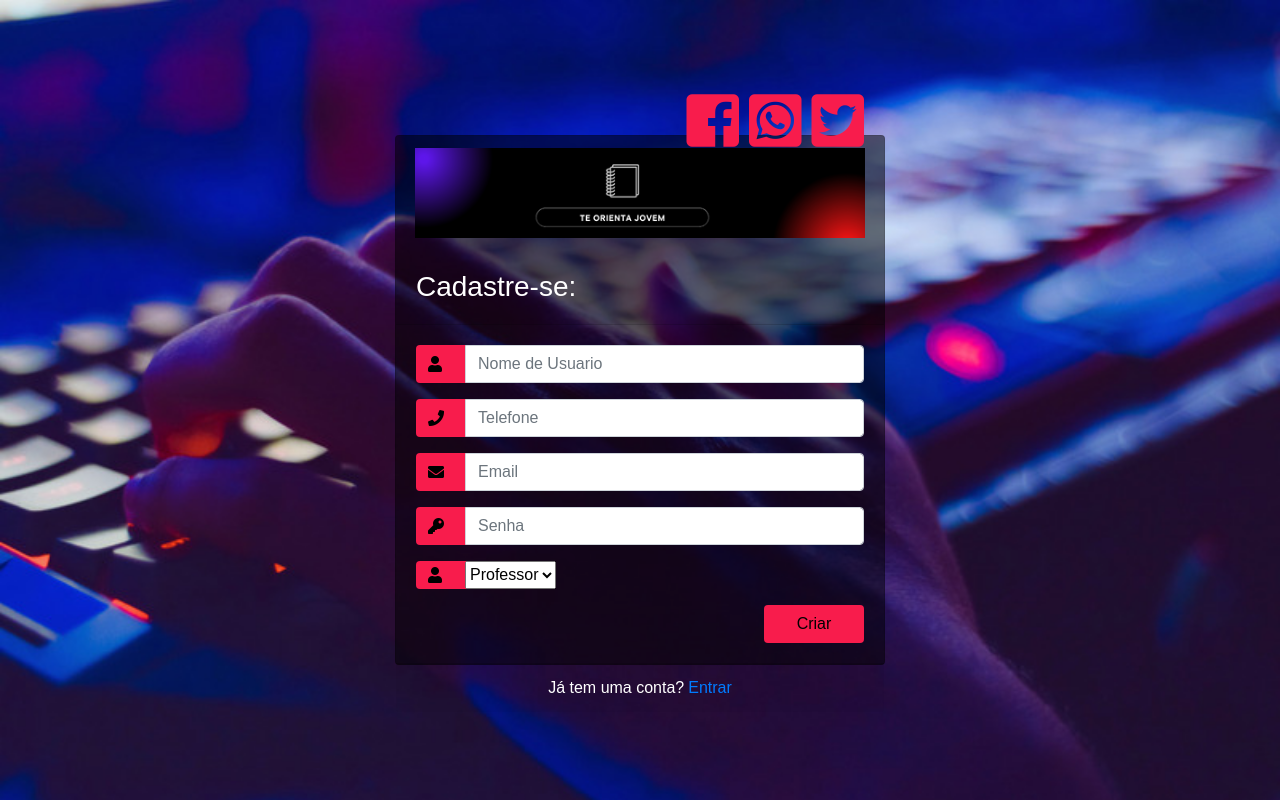
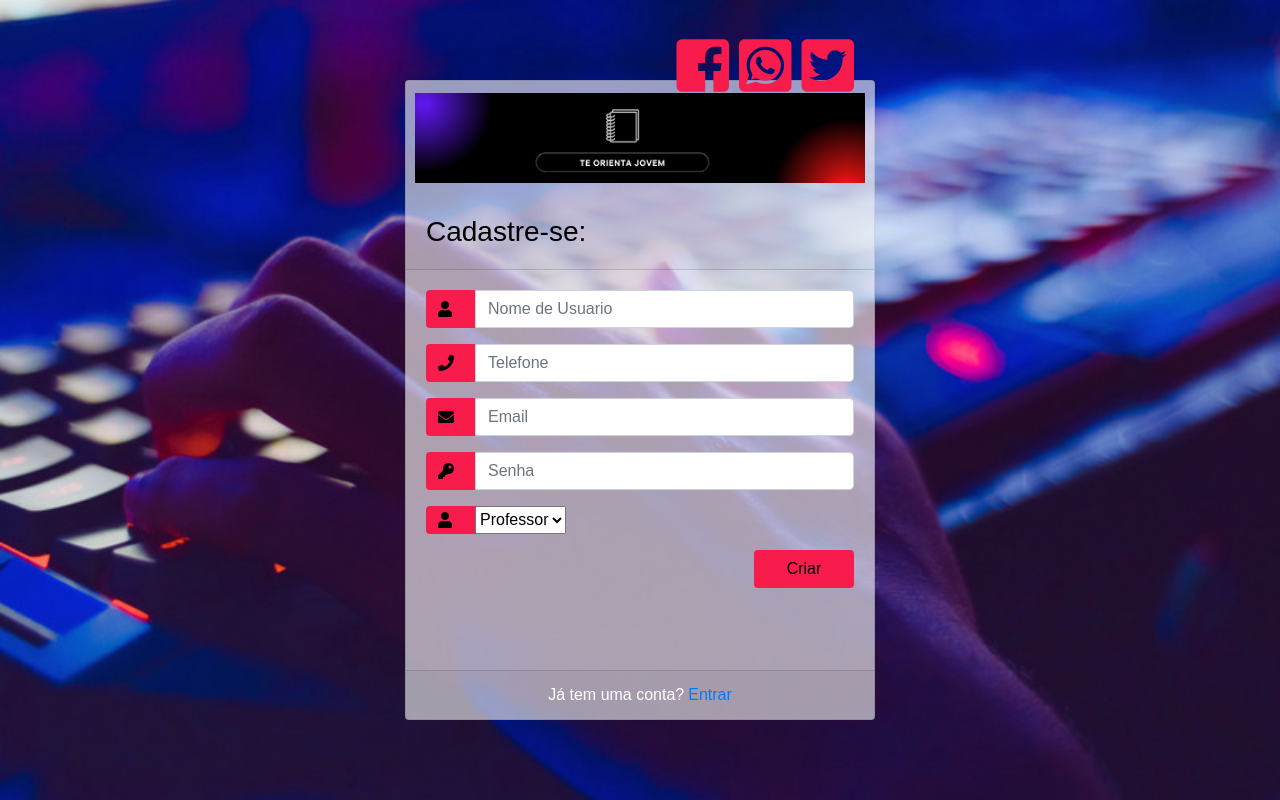
Before and after one commit to lucodest/te_orienta_jovem, a PHP site: page /cadastro.php in a window 1280 px wide. Run offline with PHP 8.4, Linux system fonts and the light colour scheme; some libraries are stand-ins or nearby versions; some web fonts are replaced.

Commit message:
Update estilo_cadastro.css

```diff
--- a/estilo_cadastro.css
+++ b/estilo_cadastro.css
@@ -16,11 +16,11 @@ align-content: center;
 }
 
 .card{
-height: 530px;
+height: 640px;
 margin-top: auto;
 margin-bottom: auto;
-width: 490px;
-background-color: rgba(0, 0, 0, 0.5) !important;
+width: 470px;
+background-color: rgba(255, 255, 255, 0.616) !important;
 }
 
 .social_icon span{
@@ -40,7 +40,7 @@ cursor: pointer;
     }
 
 .card-header h3{
-color: white;
+color: rgb(0, 0, 0);
 }
 
 .social_icon{
@@ -92,9 +92,3 @@ color: white;
 .links a{
 margin-left: 4px;
 }
-
-input::-webkit-outer-spin-button,
-input::-webkit-inner-spin-button {
-  -webkit-appearance: none;
-  margin: 0;
-}
```
